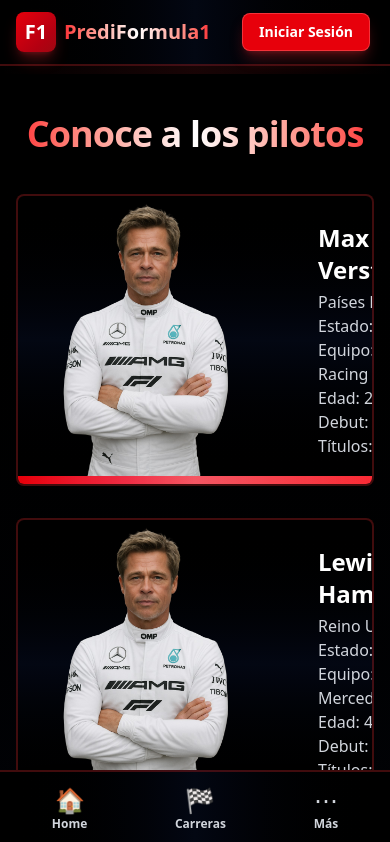
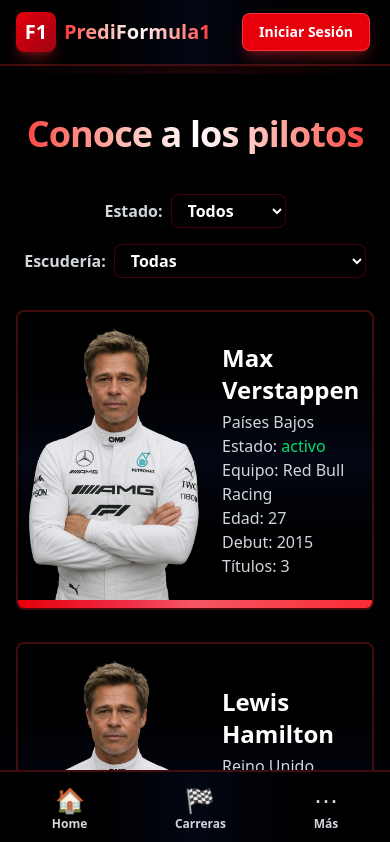
Before and after one commit to bernardbruno/front-tp-dsw, a React (Vite) app: page /pilotos in a window 390 px wide. Shown: the top 842 px of the page. Built offline with nearby package versions, Linux system fonts and the light colour scheme; data requests are answered from the project's data file.

Commit message:
Filtros en piloto, fix al responsive de pilotos

```diff
--- a/src/components/opciones/PilotosPage.tsx
+++ b/src/components/opciones/PilotosPage.tsx
@@ -8,6 +8,8 @@
 export default function PilotosPage() {
   const [pilotos, setPilotos] = useState([]);
   const [pagina, setPagina] = useState(1);
+  const [estadoFiltro, setEstadoFiltro] = useState("todos");
+  const [escuderiaFiltro, setEscuderiaFiltro] = useState("todas");
 
   useEffect(() => {
     fetch("http://localhost:3000/pilotos")
@@ -15,11 +17,35 @@
       .then(setPilotos);
   }, []);
 
-  const totalPaginas = Math.ceil(pilotos.length / PILOTOS_POR_PAGINA);
-  const pilotosPagina = pilotos.slice(
+    // Obtener escuderías únicas (sin null/undefined)
+  const escuderiasUnicas = [
+    ...new Set(
+      pilotos
+        .map(p => p.equipo)
+        .filter(e => e && e.trim() !== "")
+    ),
+  ];
+
+  // Filtrado
+  const pilotosFiltrados = pilotos.filter((p) => {
+    const estadoOk = estadoFiltro === "todos" || p.estado === estadoFiltro;
+    const escuderiaOk =
+      escuderiaFiltro === "todas" ||
+      (escuderiaFiltro === "sin" && (!p.equipo || p.equipo.trim() === "")) ||
+      p.equipo === escuderiaFiltro;
+    return estadoOk && escuderiaOk;
+  });
+
+  const totalPaginas = Math.ceil(pilotosFiltrados.length / PILOTOS_POR_PAGINA);
+  const pilotosPagina = pilotosFiltrados.slice(
     (pagina - 1) * PILOTOS_POR_PAGINA,
     pagina * PILOTOS_POR_PAGINA
   );
+
+  // Resetear página si cambia el filtro
+  useEffect(() => {
+    setPagina(1);
+  }, [estadoFiltro, escuderiaFiltro]);
 
   return (
     <>
@@ -35,7 +61,36 @@
           <h2 className="text-center font-montserrat text-4xl sm:text-5xl font-bold tracking-tight bg-gradient-to-r from-red-500 via-white to-red-500 bg-clip-text text-transparent mb-10">
             Conoce a los pilotos
           </h2>
-          <div className="grid grid-cols-1 md:grid-cols-2 gap-8 max-w-7xl mx-auto">
+
+          {/* Filtros */}
+          <div className="flex flex-col sm:flex-row gap-4 justify-center items-center mb-8">
+            <div>
+              <label className="text-gray-300 mr-2 font-semibold">Estado:</label>
+              <select
+                value={estadoFiltro}
+                onChange={e => setEstadoFiltro(e.target.value)}
+                className="px-3 py-1 rounded-lg bg-black text-white border border-red-800/40 focus:outline-none focus:ring-2 focus:ring-red-500 font-semibold">
+                <option value="todos">Todos</option>
+                <option value="activo">Activo</option>
+                <option value="retirado">Retirado</option>
+              </select>
+            </div>
+            <div>
+              <label className="text-gray-300 mr-2 font-semibold">Escudería:</label>
+              <select
+                value={escuderiaFiltro}
+                onChange={e => setEscuderiaFiltro(e.target.value)}
+                className="px-3 py-1 rounded-lg bg-black text-white border border-red-800/40 focus:outline-none focus:ring-2 focus:ring-red-500 font-semibold">
+                <option value="todas">Todas</option>
+                <option value="sin">Sin equipo</option>
+                {escuderiasUnicas.map((e) => (
+                  <option key={e} value={e}>{e}</option>
+                ))}
+              </select>
+            </div>
+          </div>
+
+          <div className="grid grid-cols-1 lg:grid-cols-2 gap-8 max-w-7xl mx-auto">
             {pilotosPagina.length === 0 && (
               <div className="col-span-full text-center text-gray-400 text-xl">
                 No hay pilotos para mostrar.
@@ -46,7 +101,7 @@
                 key={p.id}
                 className="relative overflow-hidden border-2 border-red-900/50 hover:border-red-500/80 transition-all duration-500 hover:shadow-2xl hover:shadow-red-500/20 transform hover:-translate-y-2 backdrop-blur-sm rounded-lg flex bg-gradient-to-b from-black via-gray-950 to-black">
                 {/* Imagen piloto */}
-                <div className="flex-shrink-0 w-48 h-48 h-full overflow-hidden bg-gray-800 mr-6 flex items-center justify-center bg-gradient-to-b from-black via-gray-950 to-black ml-8">
+                <div className="flex-shrink-0 w-48 h-48 h-full overflow-hidden bg-gray-800 flex items-center justify-center bg-transparent mx-0 sm:mx-8 mt-2">
                   <img
                     src={"/assets/pilotoSinFondo.png"}
                     alt={`${p.nombre} ${p.apellido}`}
@@ -57,7 +112,7 @@
                   />
                 </div>
                 {/* Datos piloto */}
-                <div className="flex flex-col justify-center flex-1 p-3 ml-10">
+                <div className="flex flex-col justify-center flex-1 p-3 ml-0 sm:ml-10">
                   <div className="flex items-center gap-2 mb-1">
                     <h3 className="text-2xl font-bold text-white">{p.nombre} {p.apellido}</h3>
                   </div>
@@ -81,7 +136,7 @@
           </div>
           {/* Paginación */}
           {totalPaginas > 1 && (
-            <div className="flex justify-center mt-10 gap-4">
+            <div className="flex justify-center my-10 gap-4">
               <button
                 onClick={() => setPagina(p => Math.max(1, p - 1))}
                 disabled={pagina === 1}
```
Also changed, not shown: src/components/dock/Dock.tsx (+4 -10 lines).
